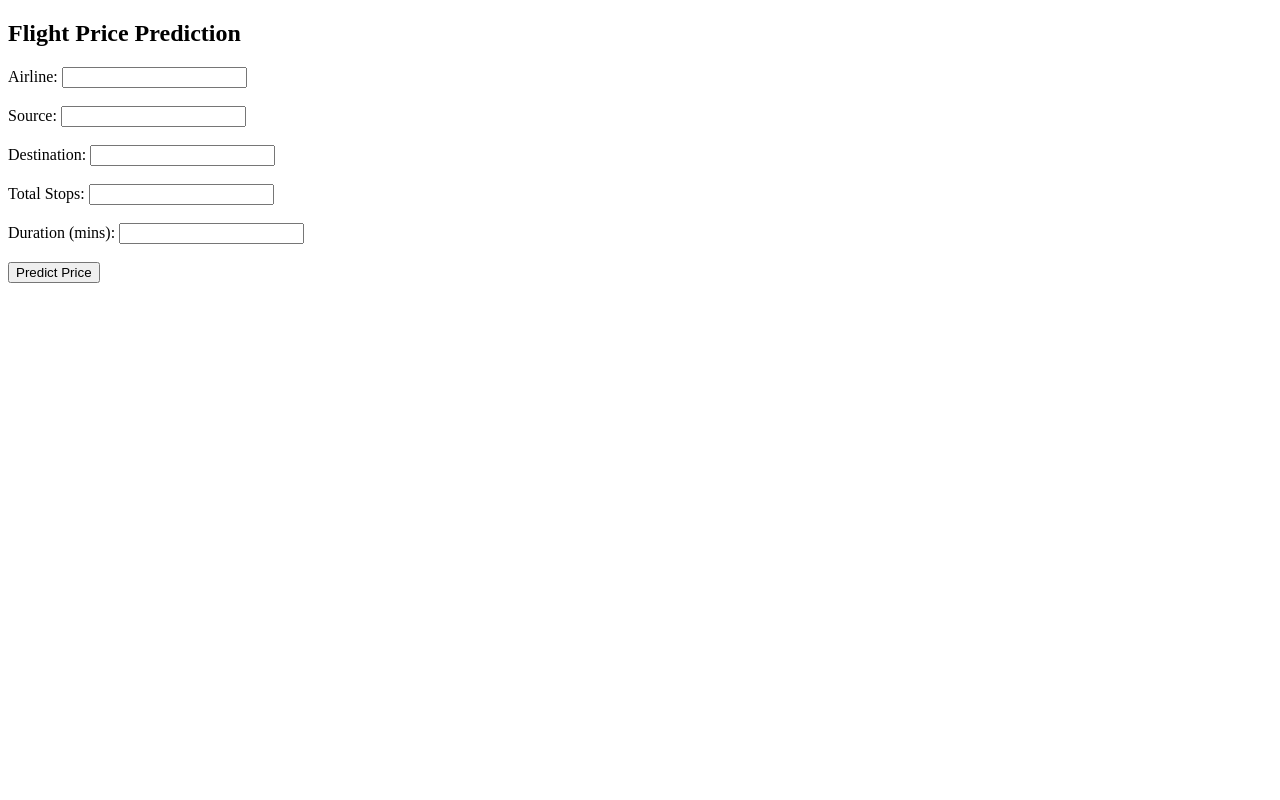
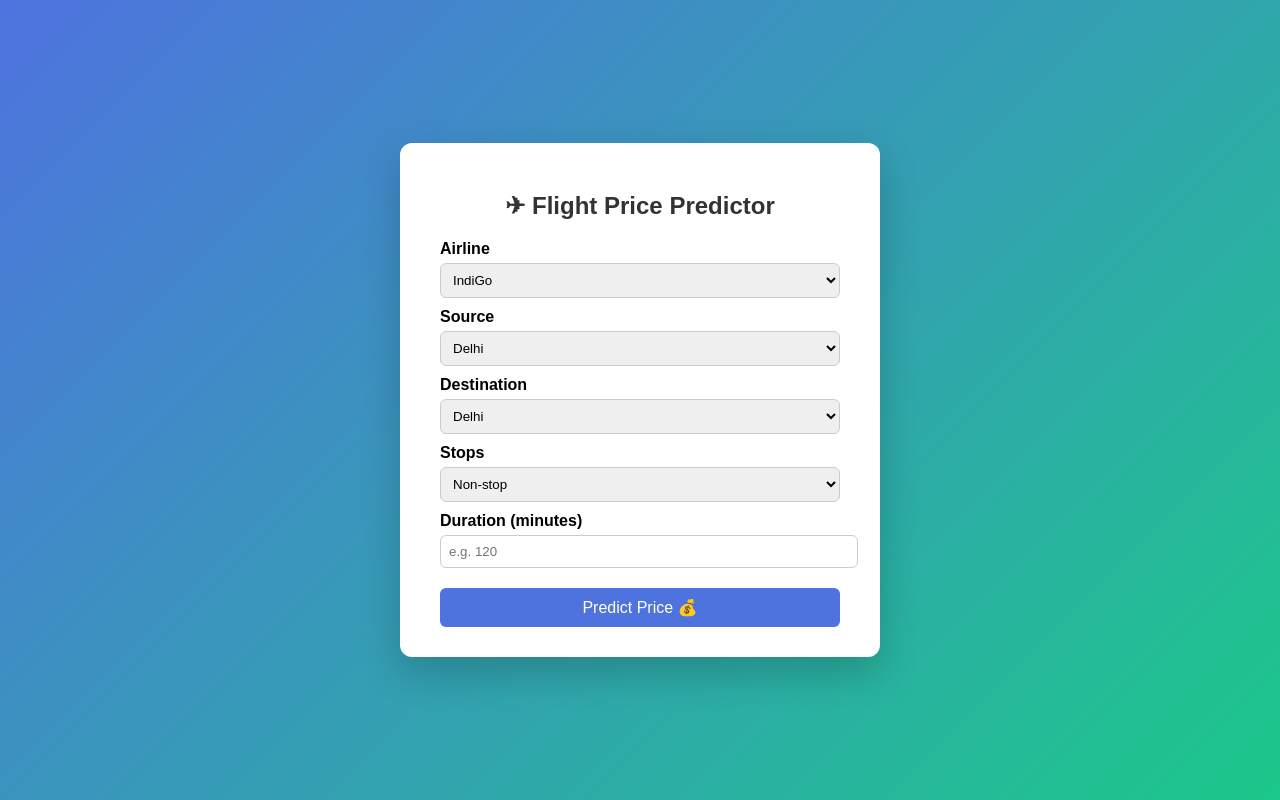
Before and after one commit to kirtikagoel/Flight-prediction-model, a Flask app: page / in a window 1280 px wide. Run offline with Flask 3, Linux system fonts and the light colour scheme; parts of the project's set-up code (start-up, migrations or seed data) failed here and were passed over.

Commit message:
Updated frontend UI with improved design

```diff
--- a/templates/index.html
+++ b/templates/index.html
@@ -2,18 +2,121 @@
 <html>
 <head>
     <title>Flight Price Predictor</title>
+    <style>
+        body {
+            font-family: Arial, sans-serif;
+            background: linear-gradient(135deg, #4e73df, #1cc88a);
+            display: flex;
+            justify-content: center;
+            align-items: center;
+            height: 100vh;
+            margin: 0;
+        }
+
+        .card {
+            background: white;
+            padding: 30px 40px;
+            border-radius: 12px;
+            box-shadow: 0 15px 40px rgba(0,0,0,0.2);
+            width: 400px;
+            text-align: center;
+        }
+
+        h2 {
+            margin-bottom: 20px;
+            color: #333;
+        }
+
+        label {
+            font-weight: bold;
+            display: block;
+            margin-top: 10px;
+            text-align: left;
+        }
+
+        select, input {
+            width: 100%;
+            padding: 8px;
+            margin-top: 5px;
+            border-radius: 6px;
+            border: 1px solid #ccc;
+        }
+
+        button {
+            margin-top: 20px;
+            width: 100%;
+            padding: 10px;
+            background: #4e73df;
+            color: white;
+            border: none;
+            border-radius: 6px;
+            font-size: 16px;
+            cursor: pointer;
+        }
+
+        button:hover {
+            background: #2e59d9;
+        }
+
+        .result {
+            margin-top: 20px;
+            font-size: 18px;
+            color: #1cc88a;
+            font-weight: bold;
+        }
+    </style>
 </head>
 <body>
-    <h2>Flight Price Prediction</h2>
+
+<div class="card">
+    <h2>✈ Flight Price Predictor</h2>
+
     <form action="/predict" method="post">
-        Airline: <input type="number" name="airline"><br><br>
-        Source: <input type="number" name="source"><br><br>
-        Destination: <input type="number" name="destination"><br><br>
-        Total Stops: <input type="number" name="stops"><br><br>
-        Duration (mins): <input type="number" name="duration"><br><br>
-        <input type="submit" value="Predict Price">
+
+        <label>Airline</label>
+        <select name="airline">
+            <option value="1">IndiGo</option>
+            <option value="2">Air India</option>
+            <option value="3">SpiceJet</option>
+        </select>
+
+        <label>Source</label>
+        <select name="source">
+            <option value="1">Delhi</option>
+            <option value="2">Mumbai</option>
+            <option value="3">Kolkata</option>
+            <option value="4">Chennai</option>
+            <option value="5">Bangalore</option>
+        </select>
+
+        <label>Destination</label>
+        <select name="destination">
+            <option value="1">Delhi</option>
+            <option value="2">Mumbai</option>
+            <option value="3">Kolkata</option>
+            <option value="4">Chennai</option>
+            <option value="5">Bangalore</option>
+        </select>
+
+        <label>Stops</label>
+        <select name="stops">
+            <option value="0">Non-stop</option>
+            <option value="1">1 Stop</option>
+            <option value="2">2 Stops</option>
+        </select>
+
+        <label>Duration (minutes)</label>
+        <input type="number" name="duration" placeholder="e.g. 120" required>
+
+        <button type="submit">Predict Price 💰</button>
     </form>
 
-    <h3>{{ prediction_text }}</h3>
+    {% if prediction_text %}
+        <div class="result">
+            {{ prediction_text }}
+        </div>
+    {% endif %}
+</div>
+
 </body>
 </html>
```
